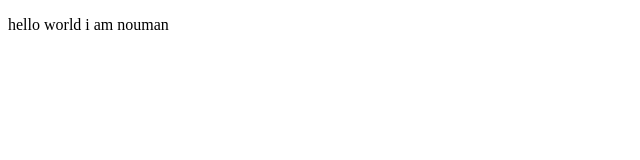
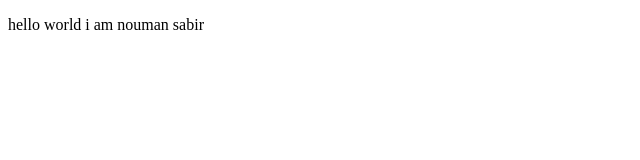
Before and after one commit to Noumansabir/bootcamp2020, a plain HTML site: page index.html in a window 1280 px wide. Shown: the full height of the page, 0-640 px from the left. Drawn offline with Linux system fonts and the light colour scheme.

Commit message:
Update index.html

```diff
--- a/index.html
+++ b/index.html
@@ -5,6 +5,6 @@
     <title>bootcamp</title>
 </head>
 <body>
-    <p>hello world i am nouman</p>
+    <p>hello world i am nouman sabir</p>
 </body>
 </html>
```
